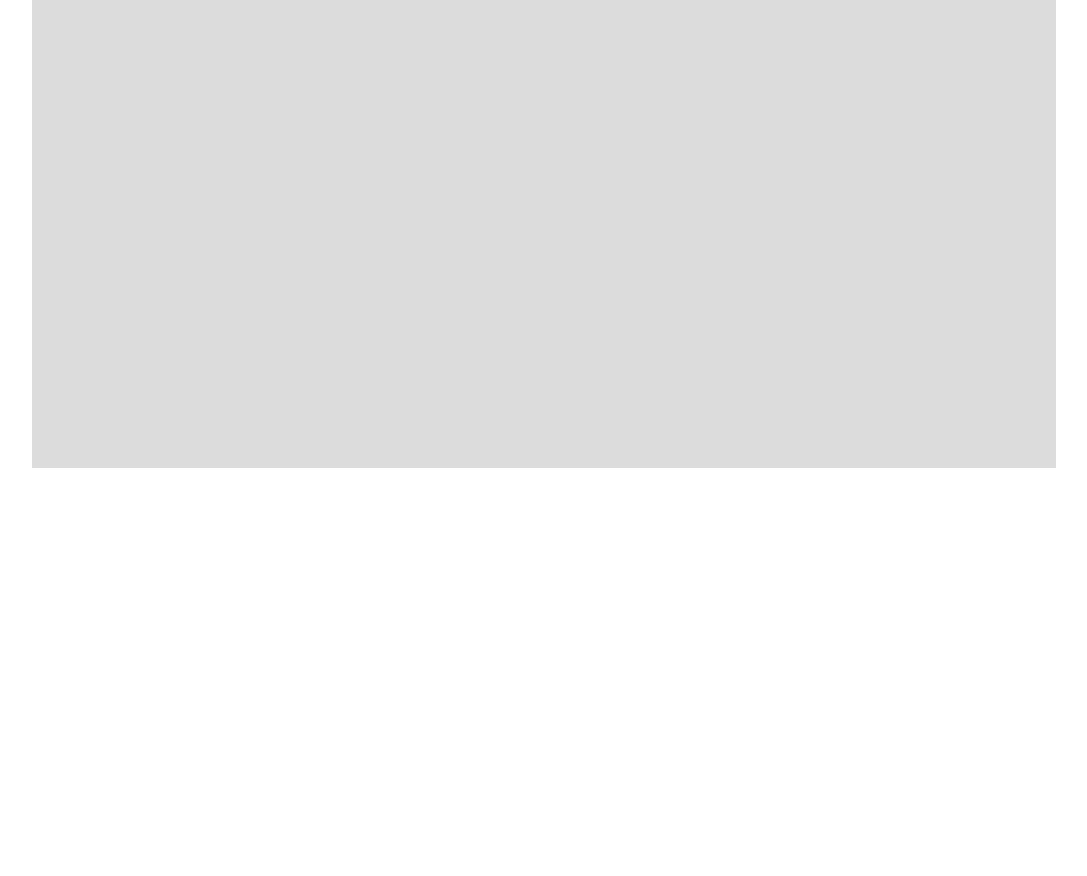
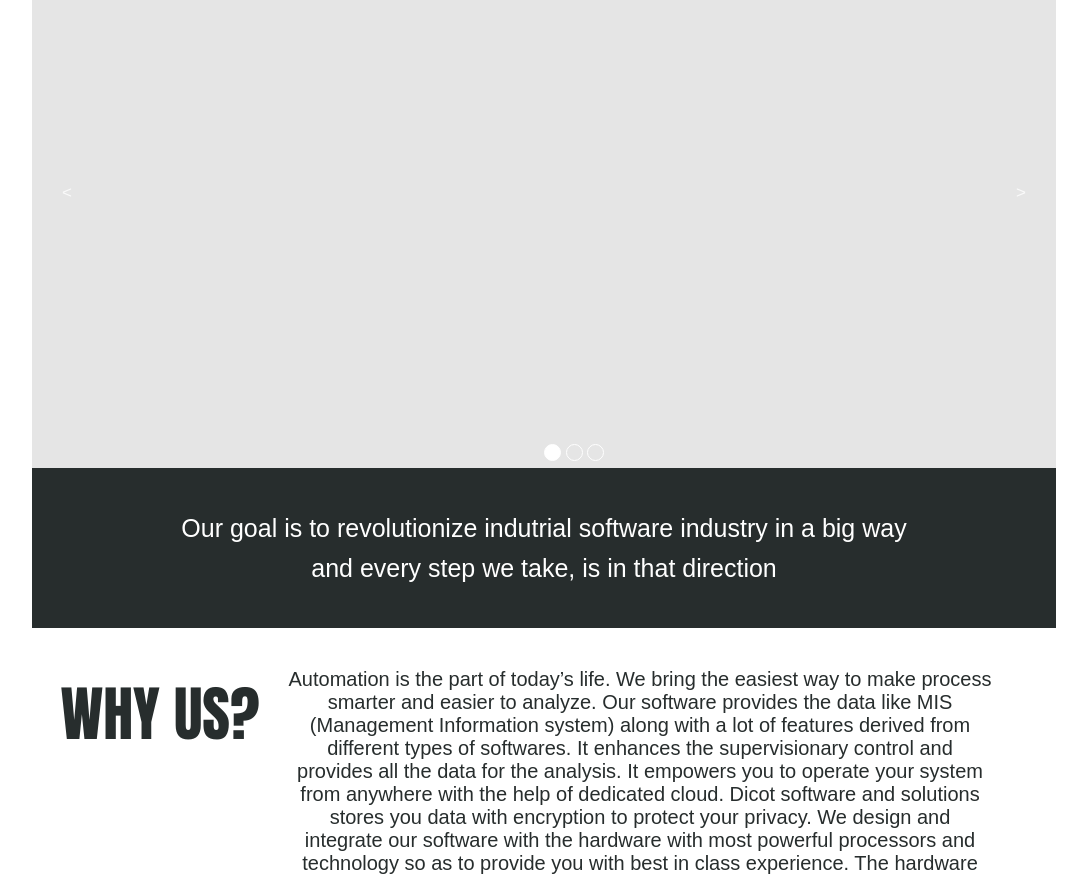
Before and after one commit to Dicot-India/Website, a plain HTML site: page home.html in a window 1280 px wide. Shown: the part 82-958 px from the top of the page, without its empty margins (96-1183 px from the left). Before the commit the page ends 800 px from the top, so only its background shows below. Drawn offline with Linux system fonts and the light colour scheme.

Commit message:
Why us and a quote done

```diff
--- a/CSS/home.css
+++ b/CSS/home.css
@@ -4,6 +4,7 @@ body {
     width: 80%;
     color: #272D2D;
     font-size: 17px;
+    font-family: sans-serif;
 }
 
 .navbar {
@@ -39,10 +40,10 @@ body {
 }
 
 .slide {
-    transition: all 0.3s;
+    transition: all 0.5s;
     display: none;
     width: 0px;
-    background-color: gainsboro;
+    background-color: #E5E5E5;
     height: 100%;
 }
 
@@ -50,3 +51,90 @@ body {
     display: block;
     width: 100%;
 }
+
+.ss-btn {
+    width: 50px;
+    height: 35px;
+    cursor: pointer;
+    opacity: 80%;
+    text-align: center;
+    padding-top: 15px;
+    border-radius: 30px;
+    color: white;
+    position: absolute;
+    transition: all 0.7s;
+}
+
+.ss-btn:hover {
+    background-color: #4747D1;
+}
+
+.left-btn {
+ top: 250px;
+ left: Calc(10% + 10px);
+}
+
+.right-btn {
+ right: Calc(10% + 10px);
+ top: 250px;
+}
+
+.dots {
+    left: 50%;
+    position: absolute;
+    margin-top: -24px;
+}
+
+.dot {
+    width: 15px;
+    height: 15px;
+    display: inline-block;
+    border: 1px solid #FFFFFF;
+    border-radius: 50%;
+    cursor: pointer;
+    transition: all 0.7s;
+}
+.dot:hover {
+    background-color: #4747D1;
+}
+
+.filled {
+    background-color: #FFFFFF;
+}
+
+.short {
+    width: 100%;
+    background-color: #272D2D;
+    color: White;
+    text-align: center;
+    font-size: 25px;
+    padding-top: 40px;
+    padding-bottom: 40px;
+    font-family:'Arial Narrow Bold', sans-serif;
+    line-height: 40px;
+}
+
+.why {
+    width: 100%;
+    text-align: center;
+    font-size: 20px;
+    padding-top: 40px;
+    padding-bottom: 40px;
+    font-family:'Arial Narrow Bold', sans-serif;
+}
+
+.question {
+    width: 20%;
+    font-family: Impact, Haettenschweiler, 'Arial Narrow Bold', sans-serif;
+    font-size: 60px;
+    margin-left: 0;
+    position: absolute;
+}
+
+.answer {
+    position: absolute;
+    margin-left: 20%;
+    width: 55%;
+    margin-right: 0;
+    padding-bottom: 30px;
+}
--- a/home.html
+++ b/home.html
@@ -1,16 +1,18 @@
 <!DOCTYPE HTML>
 <html lang="en">
     <head>
+
         <title>Dicot | Home</title>
 
         <meta charset="utf-8">
-        <meta name="description" content="Dicot">
+        <meta name="description" content="Vision C, VisionC, vision c, Visionc, visionc, vision C, visionC, VGraphic, Vgraphic, vgraphic, SCADA, MIS, DAS, Dicot, Dicot India">
         <meta name="keywords" content="Vision C, VisionC, vision c, Visionc, Visionc, visionc, vision C, visionC, VGraphic, Vgraphic, vgraphic, SCADA, MIS, DAS, scada, mis, das, Dicot, Dicot India">
         <meta name="viewport" content="width=device-width, intial-scale=1.0">
 
         <link rel="stylesheet" href="./CSS/home.css">
         <link rel="icon" href="./Images/logo_2_dicot_D.png">
         <script rel="text/javascript" src="./JS/home.js"></script>
+
     </head>
     <body>
         <div class="navbar">
@@ -30,13 +32,35 @@
         </div>
         <div class="slideshow">
             <div class="slide vis" id="s1">
-                div 1
+                img 1
             </div>
             <div class="slide" id="s2">
-                div 2
+                img 2
             </div>
             <div class="slide" id="s3">
-                div 3
+                img 3
+            </div>
+            <div class="left-btn ss-btn">
+                <
+            </div>
+            <div class="right-btn ss-btn">
+                >
+            </div>
+            <div class="dots">
+                <div class="dot filled"></div>
+                <div class="dot"></div>
+                <div class="dot"></div>
+            </div>
+        </div>
+        <div class="short">
+            Our goal is to revolutionize indutrial software industry in a <span>big way</span> <br/> and every step we take, is in that direction
+        </div>
+        <div class="why">
+            <div class="question">
+                WHY US?
+            </div>
+            <div class="answer">
+                Automation is the part of today’s life. We bring the easiest way to make process smarter and easier to analyze. Our software provides the data like MIS (Management Information system) along with a lot of features derived from different types of softwares. It enhances the supervisionary control and provides all the data for the analysis. It empowers you to operate your system from anywhere with the help of dedicated cloud. Dicot software and solutions stores you data with encryption to protect your privacy. We design and integrate our software with the hardware with most powerful processors and technology so as to provide you with best in class experience. The hardware also facilitates with best network topology. Our systems support almost all popular communication protocols and methods. We take advantage of the latest state of art technology in the field of communication. Our all partners produce and provide world class components under our quality control. We value each and every client be it a MNC or MSME. We aim to satisfy all the needs of our clients. We always look forward to work with anyone and provide custom solution for your needs.
             </div>
         </div>
     </body>
```
